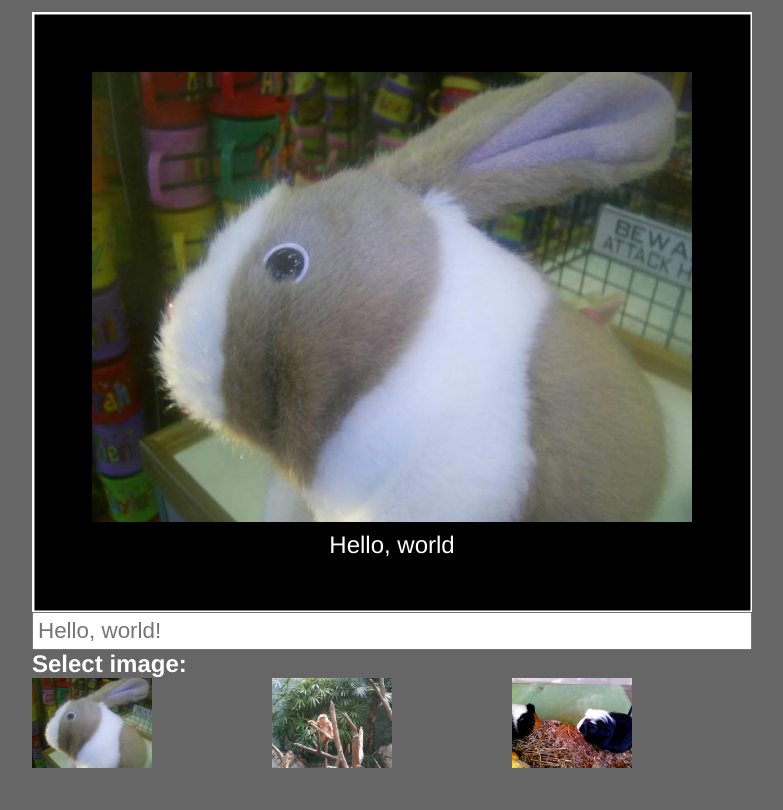
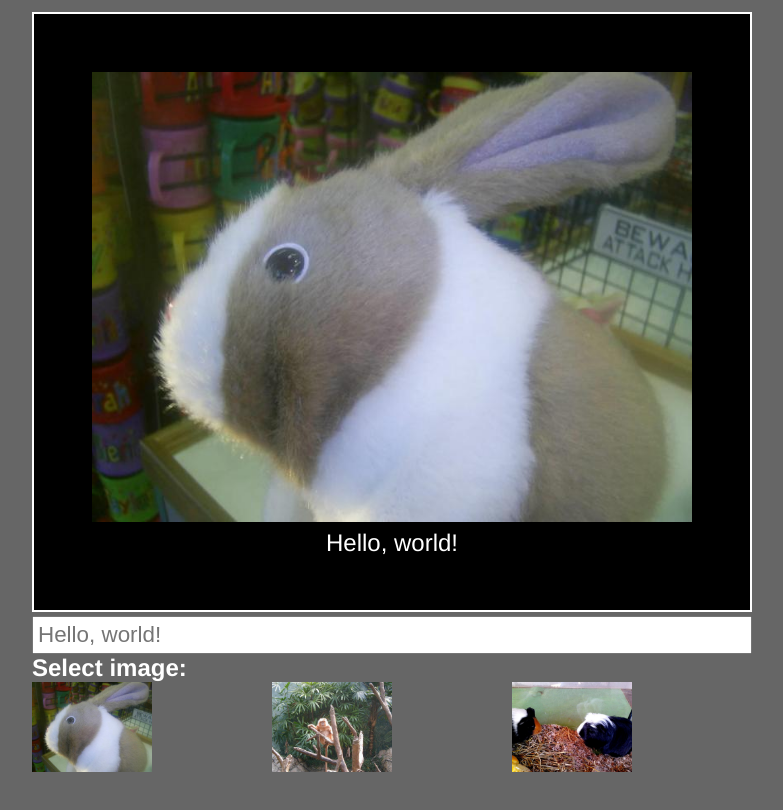
Before and after one commit to bocoup/webpack-workshop, a website: page content/00-core/02-package-loaders/exercise/index.html in a window 1280 px wide. Both pictures are taken after a click on the link 340 px from the left and 777 px from the top of the page. Shown: the part 52-862 px from the top of the page, without its empty margins (248-1031 px from the left). Drawn offline with Linux system fonts and the light colour scheme.

Commit message:
Remove fabric from first excercise

```diff
--- a/content/00-core/02-package-loaders/exercise/index.html
+++ b/content/00-core/02-package-loaders/exercise/index.html
@@ -41,7 +41,6 @@
       </section>
     </div>
   </div>
-  <script src="vendor/fabric.js"></script>
   <script src="vendor/jquery-3.1.0.js"></script>
 
   <!-- Replace these with a bundle file -->
--- a/content/00-core/02-package-loaders/exercise/src/canvas.js
+++ b/content/00-core/02-package-loaders/exercise/src/canvas.js
@@ -1,47 +1,42 @@
-var canvas = new fabric.Canvas('canvas');
+var canvas = document.querySelector('#canvas');
+var context = canvas.getContext('2d');
 
-var subtitle = new fabric.Text('Hello, world', {
-  fontFamily: '"Helvetica Neue", helvetica',
-  fontSize: 24,
-  fill: '#fff',
-  top: 520,
-  selectable: false
-});
-
-var border = new fabric.Rect({
-  color: '#000',
-  width: 716,
-  height: 596,
-  left: 2,
-  top: 2,
-  selectable: false
-});
-
-function addBorder() {
-  canvas.add(border);
+var backgroundStyles = {
+  fillStyle: '#000',
 }
 
-function addSubtitle() {
-  canvas.add(subtitle);
-  subtitle.centerH();
+var subtitleStyles = {
+  font: '24px "Helvetica Neue", helvetica',
+  fillStyle: '#fff',
+  textAlign: 'center',
+  textBaseline: 'top',
+};
+
+var canvasImageCopy = new Image();
+canvasImageCopy.onload = function() {
+  context.drawImage(canvasImageCopy, 60, 60, 600, 450);
+};
+
+function drawMeme(image, text) {
+  var width = canvas.getAttribute('width');
+  var height = canvas.getAttribute('height');
+  var borderPadding = 2;
+
+  context.fillStyle = '#fff';
+  context.fillRect(0, 0, width, height);
+
+  context.fillStyle = '#000';
+  context.fillRect(borderPadding, borderPadding, width-borderPadding*2, height-borderPadding*2);
+
+  for (key in subtitleStyles) {
+    context[key] = subtitleStyles[key];
+  }
+  var measured = context.measureText(text);
+  context.fillText(text, width / 2, height - 80);
+
+  if (canvasImageCopy.src === image.src) {
+    context.drawImage(canvasImageCopy, 60, 60, 600, 450);
+  } else {
+    canvasImageCopy.src = image.src;
+  }
 }
-
-function updateSubtitle(value) {
-  subtitle.setText(value);
-  subtitle.centerH();
-}
-
-var imgInstance;
-
-function replaceImage(img) {
-  canvas.remove(imgInstance);
-
-  imgInstance = new fabric.Image(img, {
-    left: 60,
-    top: 60,
-    width: 600,
-    height: 450,
-    selectable: false
-  });
-  canvas.add(imgInstance);
-}
--- a/content/00-core/02-package-loaders/exercise/src/main.js
+++ b/content/00-core/02-package-loaders/exercise/src/main.js
@@ -1,17 +1,17 @@
 jQuery(function($) {
-  addBorder();
-  addSubtitle();
+  var currentImage = $('.image-selector img')[0];
+  var currentText = "Hello, world!";
 
-  var imgInstance;
+  drawMeme(currentImage, currentText);
 
   $('.select-image').click(function(ev) {
     ev.preventDefault();
-    var img = $('img', this)[0];
-
-    replaceImage(img);
+    currentImage = $('img', this)[0];
+    drawMeme(currentImage, currentText);
   });
 
-  $('.edit-subtitle').on('keyup', function(ev) {
-    updateSubtitle(ev.target.value);
+  $('.edit-subtitle').on('keyup input', function(ev) {
+    currentText = ev.target.value;
+    drawMeme(currentImage, currentText);
   });
 });
```
